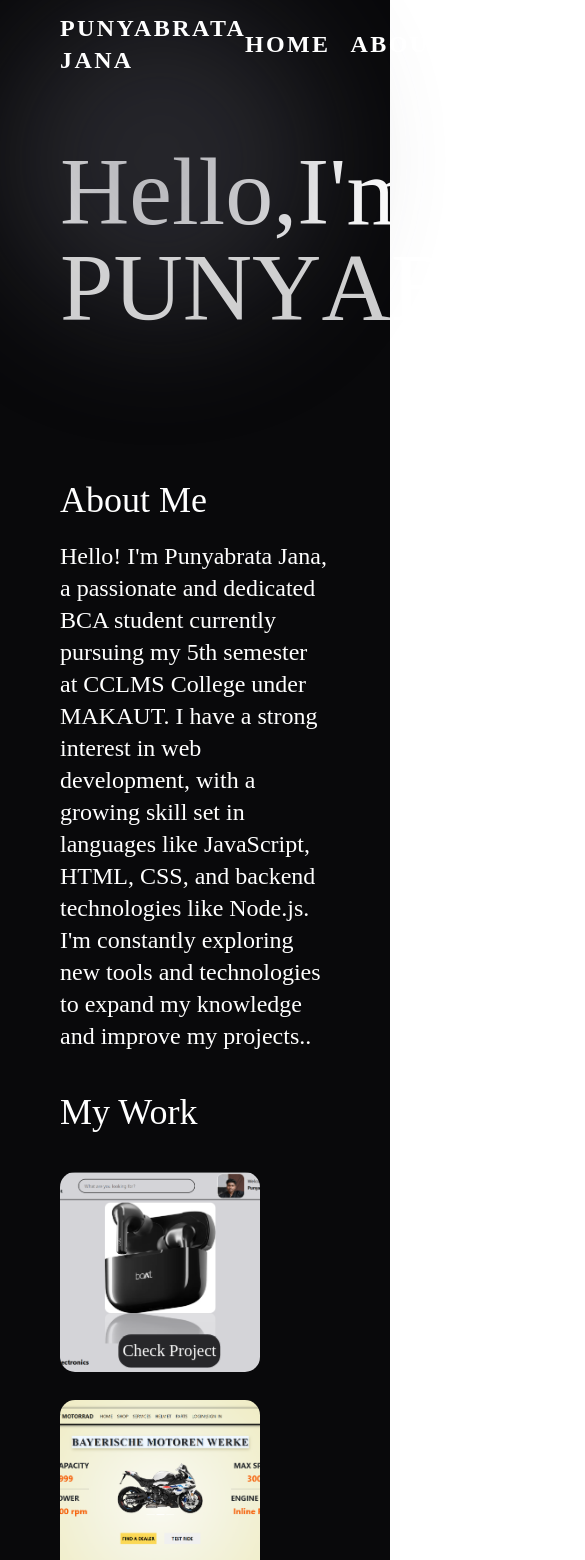
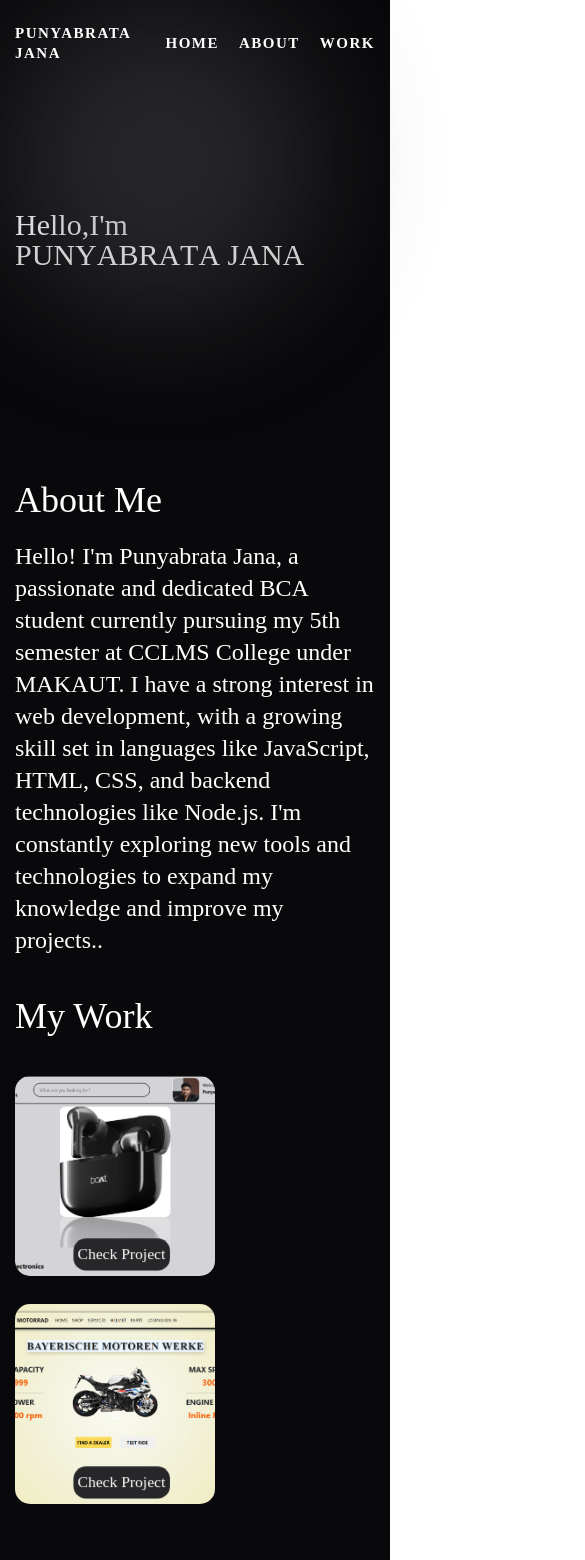
Before and after one commit to janapunya/Portfolio, a React (Vite) app: page / in a window 390 px wide. Shown: the top 1560 px of the page, 585 px wide, since content can reach past the window. Built offline with nearby package versions, Linux system fonts and the light colour scheme; a web font is replaced by a local one.

Commit message:
responsive changes

```diff
--- a/src/assets/Name.jsx
+++ b/src/assets/Name.jsx
@@ -16,9 +16,9 @@
   }, []);
 
   return (
-    <div className='flex text-8xl opacity-80'>
+    <div className='flex text-8xl punya opacity-80'>
       {text.split('').map((c, i) => (
-        <span key={i} ref={el => refs.current[i] = el} style={{ whiteSpace: 'pre' }}>{c}</span>
+        <span  key={i} ref={el => refs.current[i] = el} style={{ whiteSpace: 'pre' }}>{c}</span>
       ))}
     </div>
   );
--- a/src/display.css
+++ b/src/display.css
@@ -7,3 +7,33 @@
 .icon{
     grid-template-columns: repeat(auto-fill,minmax(40px,2fr));
 }
+@media screen and (max-width: 765px) {
+    .hello{
+        font-size: 60px;
+    }
+    .punya{
+        font-size: 60px;
+    }
+}
+@media screen and (max-width: 510px) {
+    .hello{
+        font-size: 40px;
+    }
+    .punya{
+        font-size: 40px;
+    }
+}
+@media screen and (max-width: 400px) {
+    .hello{
+        font-size: 30px;
+    }
+    .punya{
+        font-size: 30px;
+    }
+}
+@media screen and (max-width: 550px) {
+    .nav ,.total_name,.about_me ,.work_container,.contact_container{
+        font-size: 15px;
+        padding: 0px 15px;
+    }
+}
--- a/src/display.jsx
+++ b/src/display.jsx
@@ -14,7 +14,7 @@
     <>
       <Background_corsor />
       <div  >
-        <nav  className='h-22 w-screen  flex justify-between px-15 items-center text-2xl font-semibold tracking-widest fixed' id='home'>
+        <nav  className='h-22 w-screen  flex justify-between px-15 items-center text-2xl font-semibold tracking-widest fixed nav' id='home'>
           <div>
             <h1 >PUNYABRATA JANA</h1>
           </div>
@@ -24,13 +24,13 @@
             <a href="#work"><h1>WORK</h1></a>
           </div>
         </nav>
-        <div className='h-120  px-15 grid items-center'>
+        <div className='h-120  px-15 grid items-center total_name'>
           <div>
-            <h1 className='text-8xl'>Hello,I'm</h1>
+            <h1 className='text-8xl hello'>Hello,I'm</h1>
             <Name />
           </div>
         </div>
-        <div className='px-15 h-auto ' id='about'>
+        <div className='px-15 h-auto about_me' id='about'>
           <h1 className='text-4xl mb-5'>About Me</h1>
           <p className='text-2xl '>Hello! I'm Punyabrata Jana, a passionate and dedicated BCA student currently pursuing my 5th semester at CCLMS College under MAKAUT. I have a strong interest in web development, with a growing skill set in languages like JavaScript, HTML, CSS, and backend technologies like Node.js.
             I'm constantly exploring new tools and technologies to expand my knowledge and improve my projects..</p>
@@ -38,7 +38,7 @@
       </div>
 
 
-      <div className=' mt-10 px-15 ' id='work'>
+      <div className=' mt-10 px-15 work_container' id='work'>
         <h1 className='text-4xl mb-10'>My Work</h1>
         <div className='card grid gap-3'>
 
@@ -93,7 +93,7 @@
       </div>
 
 
-      <div className='h-30  px-15 mt-10'>
+      <div className='h-30  px-15 mt-10 contact_container'>
         <div className='grid nav text-2xl'>
           <h1 className='flex'><HiOutlineMail className='pt-1.5 ' size={30} />punyabratajana022@gmail.com</h1>
           <h1 className='flex'> <IoCallOutline className='pt-1.5 ' size={30} />+91 7477862227</h1>
```
